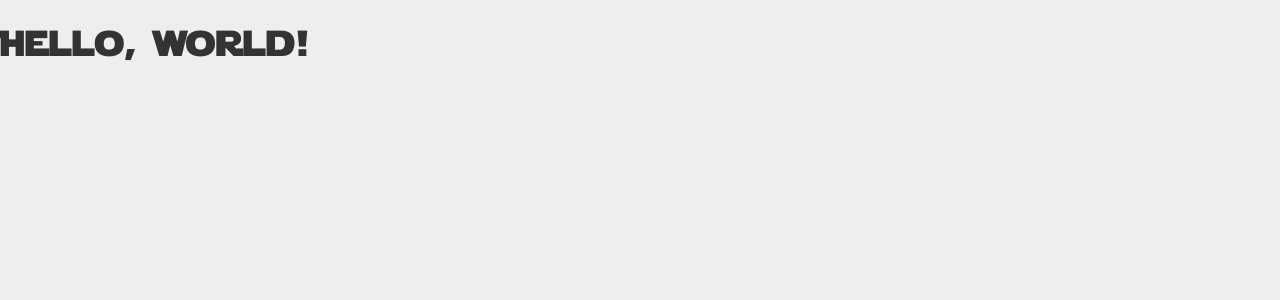
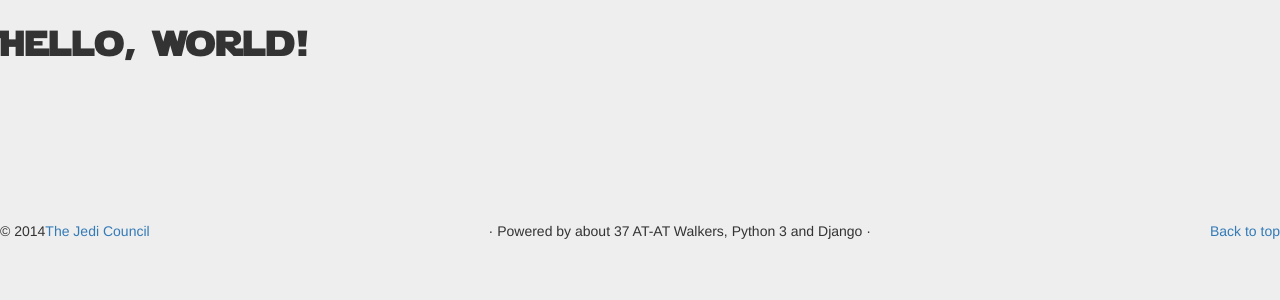
Before and after one commit to Alberick0/part3_realpython, a Django app: page / in a window 1280 px wide. Shown: the part 51-351 px from the top of the page. Run offline with Django 3.2, Linux system fonts and the light colour scheme; parts of the project's set-up code (start-up, migrations or seed data) failed here and were passed over; some libraries are stand-ins or nearby versions.

Commit message:
added footer section

```diff
--- a/django_ecommerce/templates/base.html
+++ b/django_ecommerce/templates/base.html
@@ -1,6 +1,7 @@
 {% load static %}
 
 <!DOCTYPE html>
+<!--suppress ALL -->
 <html lang="en">
     <head>
         <meta charset="utf-8">
@@ -57,6 +58,15 @@
 
         <h1>Hello, world!</h1>
 
+        <hr class="featurette-divider">
+
+        <footer>
+            <p class="pull-right"><a href="/#">Back to top</a></p>
+
+            <p class="pull-left">&copy; 2014<a href="http://alberick.me">The Jedi Council</a></p>
+            <p class="text-center">&middot; Powered by about 37 AT-AT Walkers, Python 3 and Django &middot;</p>
+        </footer>
+
         <script src="https://js.stripe.com/v2/" type="text/javascript"></script>
         <script type="text/javascript"> //<![CDATA[
         var Stripe;
```
